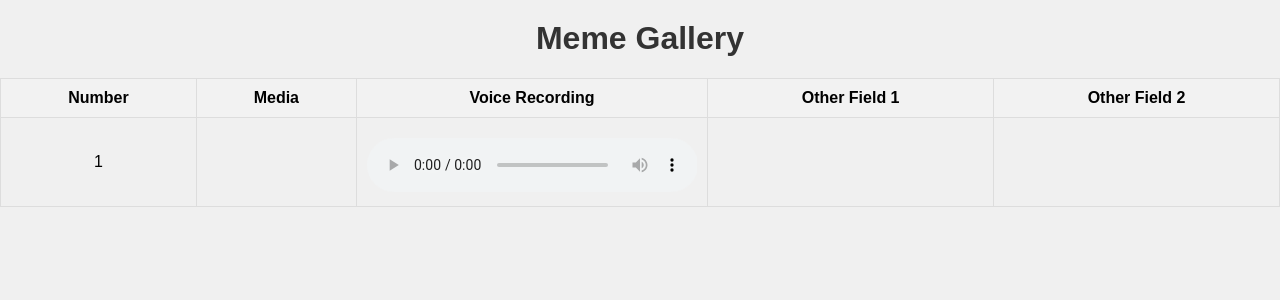
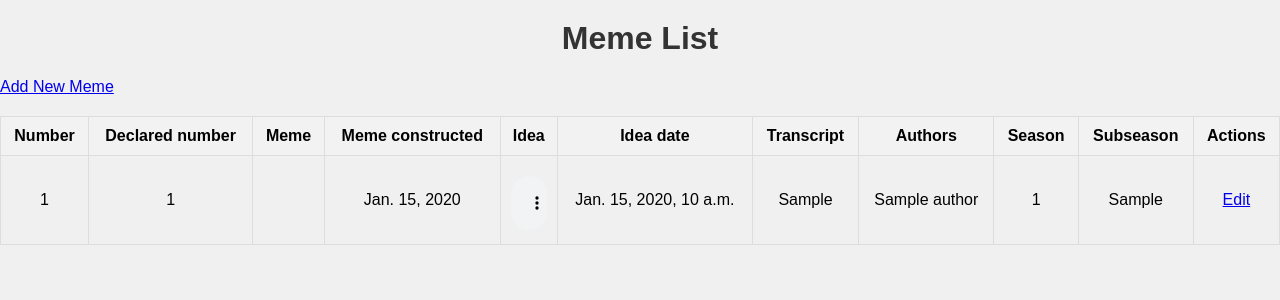
Before and after one commit to danielkinahan/gargboyz, a Django app: page /memes/ in a window 1280 px wide. Shown: the top 300 px of the page. Run offline with Django 5.2, Linux system fonts and the light colour scheme; tables that the repository leaves empty hold one stand-in row (values such as "Sample post").

Commit message:
Improved view and added add and edit functions

```diff
--- a/memey/memes/templates/memes/meme_list.html
+++ b/memey/memes/templates/memes/meme_list.html
@@ -56,17 +56,29 @@
     </style>
 </head>
 
+<head>
+    <meta charset="UTF-8">
+    <meta name="viewport" content="width=device-width, initial-scale=1.0">
+    <title>Meme List</title>
+</head>
+
 <body>
-    <h1>Meme Gallery</h1>
+    <h1>Meme List</h1>
+    <a href="{% url 'meme_add' %}">Add New Meme</a>
     <table>
         <thead>
             <tr>
                 <th>Number</th>
-                <th>Media</th>
-                <th>Voice Recording</th>
-                <th>Other Field 1</th>
-                <th>Other Field 2</th>
-                <!-- Add other table headers for additional fields if needed -->
+                <th>Declared number</th>
+                <th>Meme</th>
+                <th>Meme constructed</th>
+                <th>Idea</th>
+                <th>Idea date</th>
+                <th>Transcript</th>
+                <th>Authors</th>
+                <th>Season</th>
+                <th>Subseason</th>
+                <th>Actions</th>
             </tr>
         </thead>
         <tbody>
@@ -74,6 +86,7 @@
             {% for meme in memes %}
             <tr>
                 <td>{{ meme.number }}</td>
+                <td>{{ meme.declared_number }}</td>
                 <td>
                     {% if meme.media_type == 'jpeg' %}
                     <img src="{% static meme.media_path %}" alt="Meme {{ meme.number }}">
@@ -86,6 +99,7 @@
                     </video>
                     {% endif %}
                 </td>
+                <td>{{ meme.media_created_at }}</td>
                 <td>
                     {% if meme.voice_recording_path %}
                     <audio controls>
@@ -96,9 +110,19 @@
                     No voice recording available.
                     {% endif %}
                 </td>
-                <td>{{ meme.other_field_1 }}</td>
-                <td>{{ meme.other_field_2 }}</td>
-                <!-- Add other table data for additional fields if needed -->
+                <td>{{ meme.voice_recording_created_at }}</td>
+                <td>{{ meme.voice_recording_transcript }}</td>
+                <td>
+                    {% for author in meme.authors.all %}
+                    {{ author.name }}
+                    {% if not forloop.last %}, {% endif %}
+                    {% endfor %}
+                </td>
+                <td>{{ meme.season }}</td>
+                <td>{{ meme.subseason }}</td>
+                <td>
+                    <a href="{% url 'meme_edit' meme.pk %}">Edit</a>
+                </td>
             </tr>
             {% endfor %}
         </tbody>
--- a/memey/memes/urls.py
+++ b/memey/memes/urls.py
@@ -1,6 +1,8 @@
 from django.urls import path
-from .views import meme_list
+from .views import meme_list, meme_add, meme_edit
 
 urlpatterns = [
     path('', meme_list, name='meme_list'),
+    path('add/', meme_add, name='meme_add'),
+    path('edit/<int:pk>/', meme_edit, name='meme_edit'),
 ]
--- a/memey/memes/views.py
+++ b/memey/memes/views.py
@@ -1,15 +1,31 @@
 from django.shortcuts import render, redirect
+from .forms import MemeForm
 from .models import Meme
-from .forms import MemeForm
 
 
 def meme_list(request):
     memes = Meme.objects.all()
+    return render(request, 'memes/meme_list.html', {'memes': memes})
+
+
+def meme_add(request):
     if request.method == 'POST':
-        form = MemeForm(request.POST, request.FILES)
+        form = MemeForm(request.POST)
         if form.is_valid():
             form.save()
             return redirect('meme_list')
     else:
         form = MemeForm()
-    return render(request, 'memes/meme_list.html', {'memes': memes, 'form': form})
+    return render(request, 'memes/meme_form.html', {'form': form})
+
+
+def meme_edit(request, pk):
+    meme = Meme.objects.get(pk=pk)
+    if request.method == 'POST':
+        form = MemeForm(request.POST, instance=meme)
+        if form.is_valid():
+            form.save()
+            return redirect('meme_list')
+    else:
+        form = MemeForm(instance=meme)
+    return render(request, 'memes/meme_form.html', {'form': form})
--- a/memey/memey/settings.py
+++ b/memey/memey/settings.py
@@ -62,7 +62,7 @@
 TEMPLATES = [
     {
         'BACKEND': 'django.template.backends.django.DjangoTemplates',
-        'DIRS': [],
+        'DIRS': [os.path.join(BASE_DIR, 'templates')],
         'APP_DIRS': True,
         'OPTIONS': {
             'context_processors': [
```
Also changed, not shown: memey/memes/templates/memes/meme_form.html (added, +74 -0 lines), memey/memes/migrations/0002_alter_meme_media_path_and_more.py (added).
